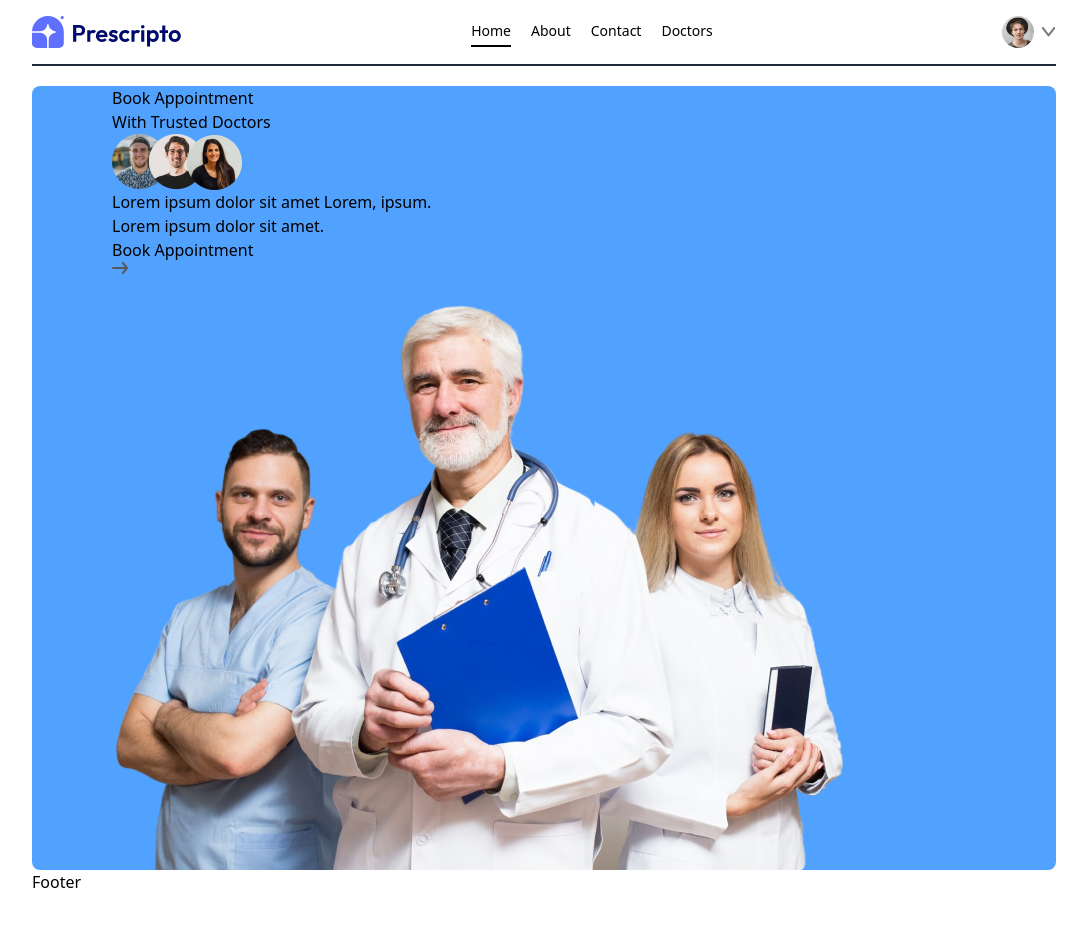
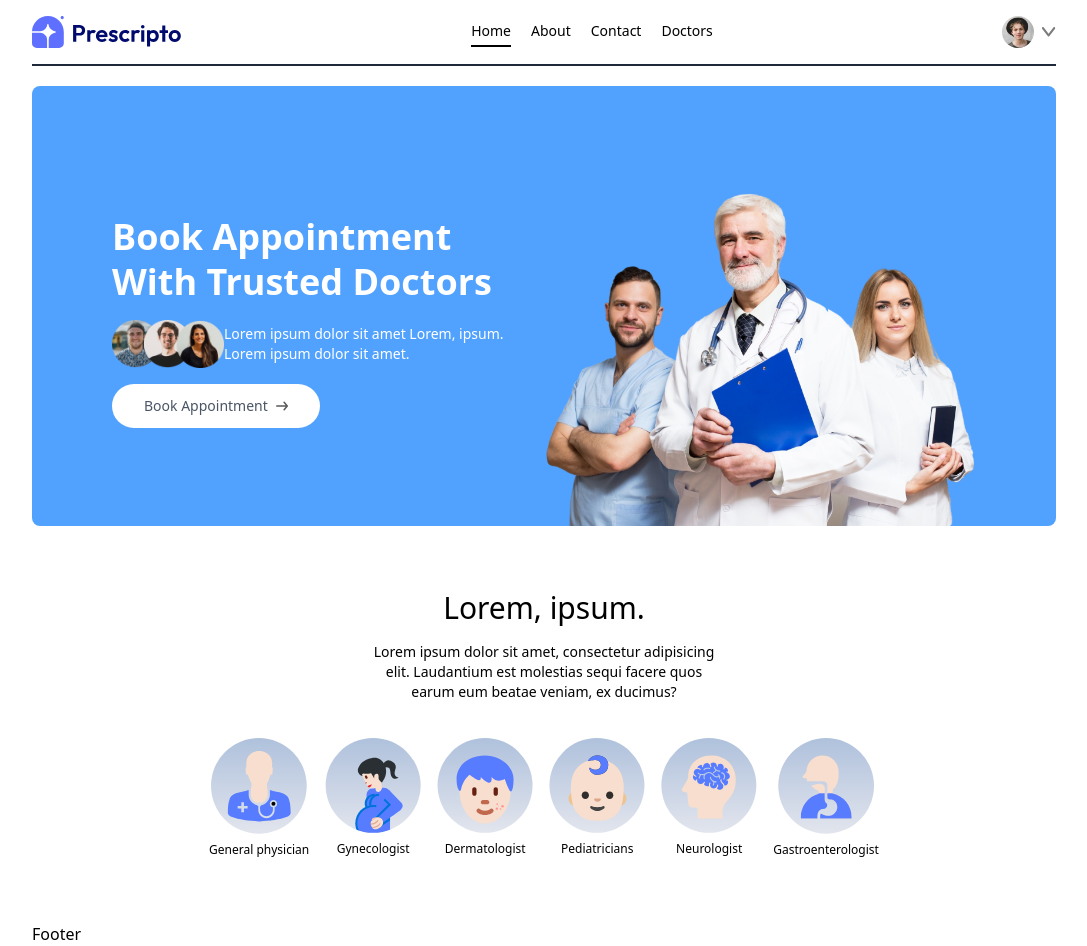
Before and after one commit to Curious-4/QuickDoc, a React (Vite) app in the folder frontend/: page / in a window 1280 px wide. Shown: the whole page, without its empty margins (96-1183 px from the left). Before the commit the page ends 894 px from the top, so only its background shows below. Built offline with nearby package versions, Linux system fonts and the light colour scheme.

Commit message:
updating the master

```diff
--- a/frontend/src/components/Header.jsx
+++ b/frontend/src/components/Header.jsx
@@ -4,23 +4,23 @@
   return (
     <div  className='flex flex-col md:flex-row flex-wrap bg-blue-400 rounded-lg lg:px-20  '>
         {/* leftt side of the header */}
-        <div>
-            <p>Book Appointment
+        <div className='md:w-1/2 flex flex-col items-start justify-center gap-4 py-10 m-auto md:py-[10vw] md:mb-[-30px]'>
+            <p className='text-3xl md:text-4xl lg:text:5xl text-white font-semibold leading-tight md:leading-tight lg:leading-tight'>Book Appointment
                 <br />With Trusted Doctors
                 </p>
-                <div>
-                    <img src={assets.group_profiles} alt="" />
+                <div className='flex flex-col md:flex-row items-center text-white text-sm font-light'>
+                    <img className="w-28" src={assets.group_profiles} alt="" />
                     <p>Lorem ipsum dolor sit amet Lorem, ipsum.
-                        <br /> Lorem ipsum dolor sit amet.
+                        <br className='hidden sm:block  ' /> Lorem ipsum dolor sit amet.
                     </p>
                 </div>
-                <a href="">Book Appointment <img src={assets.arrow_icon } alt="" /></a>
+                <a className='flex item-center gap-2 bg-white px-8 py-3 rounded-full text-gray-600 text-sm m-auto md:m-0 hover:scale-105 transition-all duration-300 ' href="#speciality">Book Appointment <img className='w-3'src={assets.arrow_icon } alt="" /></a>
 
 
         </div>
         {/* right side of the header */}
-        <div>
-            <img src={assets.header_img} alt="" />
+        <div className='md:w-1/2 relative '>
+            <img className='w-full md:absolute bottom-0 h-auto rounded-lg' src={assets.header_img} alt="" />
 
         </div>
     </div>
--- /dev/null
+++ b/frontend/src/components/SpecialityMenu.jsx
@@ -0,0 +1,29 @@
+import React from 'react'
+import { specialityData } from '../assets_frontend/assets'
+import {Link} from 'react-router-dom'
+const SpecialityMenu = () => {
+  return (
+    <div id="#speciality" className='flex flex-col items-center gap-4 py-16 text-gary-800'>
+        <h1 className='text-3xl font-medium'>Lorem, ipsum.</h1>
+        <p className='w-1/3 text-center text-sm'>Lorem ipsum dolor sit amet, consectetur adipisicing elit. Laudantium est molestias sequi facere quos earum eum beatae veniam, ex ducimus?</p>
+        <div className='flex sm:justify-center gap-4 pt-5 w-full overflow-scroll'>
+            {specialityData.map((item,index)=>
+            {
+                return (
+                    <div>
+                        <Link className='flex flex-col items-center text-xs cursor-pointer flex-shrink-0 hover:translate-y-[-10px] transition-all duration-200' key={index} to={`/doctors/${item.speciality}`}>
+                        <img src={item.image} alt=""
+                        className='w-16 sm:w-24 mb-2 '
+                        />
+                        <p>{item.speciality}</p>
+                        </Link>
+                    </div>
+                )
+            })}
+        </div>
+
+    </div>
+  )
+}
+
+export default SpecialityMenu
--- a/frontend/src/pages/About.jsx
+++ b/frontend/src/pages/About.jsx
@@ -2,7 +2,9 @@
 
 const About = () => {
   return (
-    <div>About</div>
+    <div>
+
+    </div>
   )
 }
 
--- a/frontend/src/pages/Contact.jsx
+++ b/frontend/src/pages/Contact.jsx
@@ -26,4 +26,6 @@
   )
 }
 
+
+
 export default Contact
--- a/frontend/src/pages/Home.jsx
+++ b/frontend/src/pages/Home.jsx
@@ -1,10 +1,12 @@
 import React from 'react'
 import Header from '../components/Header'
+import SpecialityMenu from '../components/SpecialityMenu'
 
 const Home = () => {
   return (
     <div>
       <Header/>
+      <SpecialityMenu/>
       </div>
   )
 }
```
